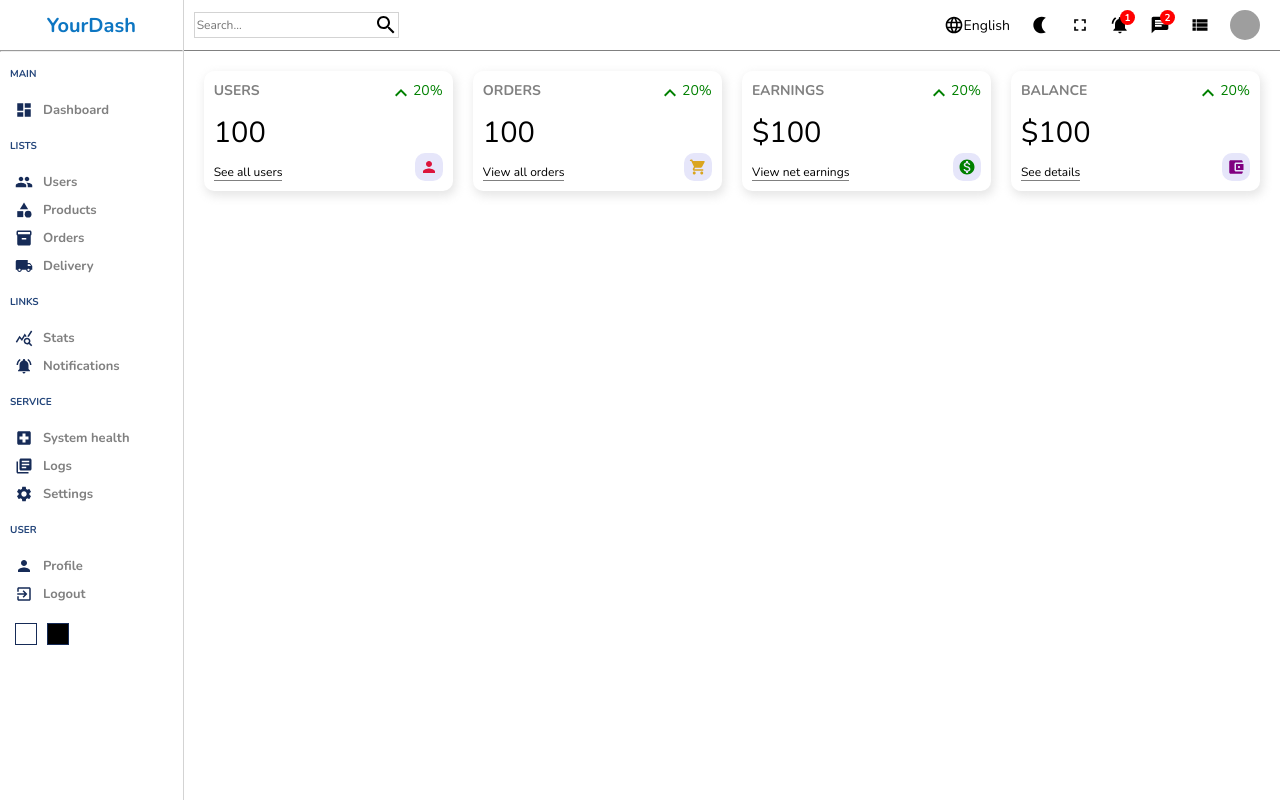
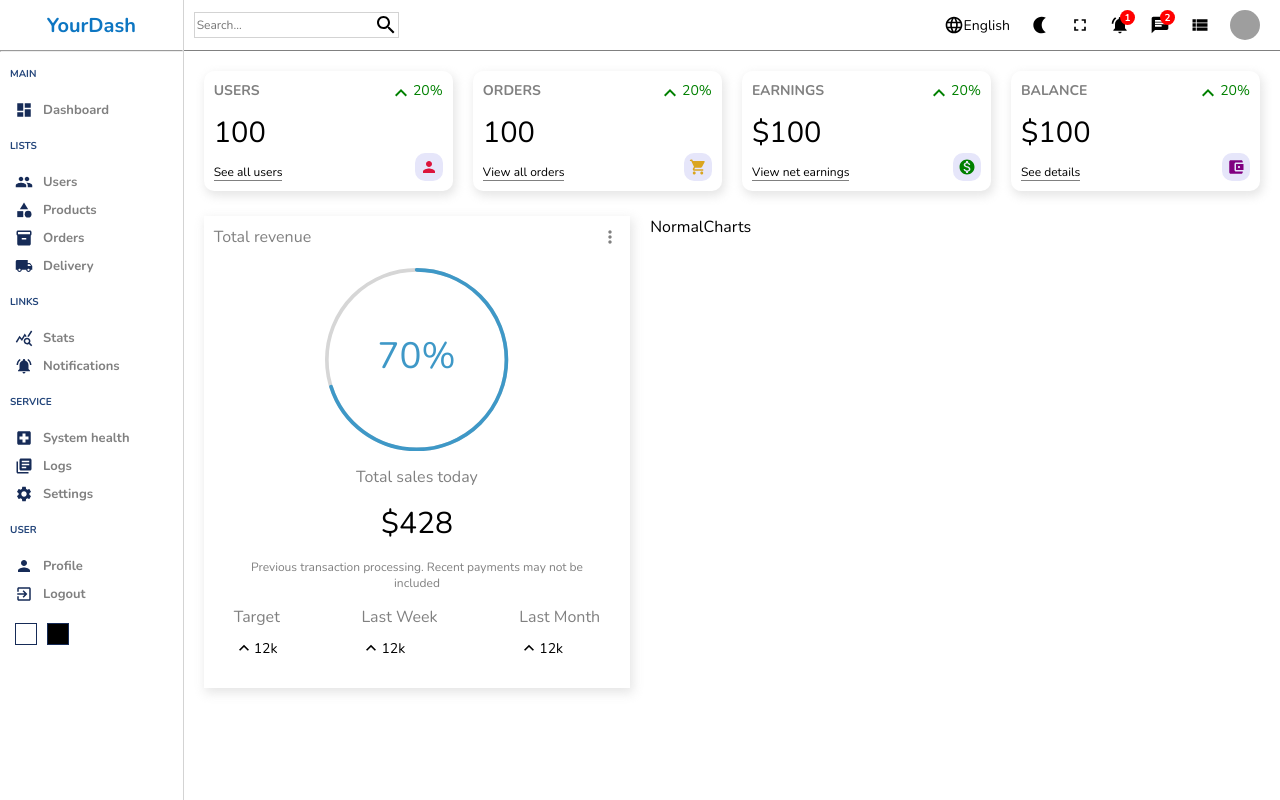
Before and after one commit to ZoranUTF8/react_admin_dashboard, a React (Create React App) app: page / in a window 1280 px wide. Built offline with nearby package versions, Linux system fonts and the light colour scheme; grey boxes are pictures that could not be loaded; a web font is replaced by a local one.

Commit message:
Add featured chart

```diff
--- a/package.json
+++ b/package.json
@@ -8,6 +8,7 @@
     "@mui/icons-material": "^5.8.4",
     "@mui/material": "^5.8.4",
     "react": "^18.2.0",
+    "react-circular-progressbar": "^2.1.0",
     "react-dom": "^18.2.0",
     "react-router-dom": "^6.3.0",
     "react-scripts": "5.0.1",
--- /dev/null
+++ b/src/components/featuredCharts/FeaturedCharts.jsx
@@ -0,0 +1,52 @@
+import "./featuredCharts.scss";
+import MoreVertIcon from "@mui/icons-material/MoreVert";
+import { CircularProgressbar } from "react-circular-progressbar";
+import KeyboardArrowUpIcon from "@mui/icons-material/KeyboardArrowUp";
+
+import "react-circular-progressbar/dist/styles.css";
+
+const FeaturedCharts = () => {
+  return (
+    <div className="featured">
+      <div className="top">
+        <h1 className="title"> Total revenue</h1>
+        <MoreVertIcon fontSize="small" />
+      </div>
+      <div className="bottom">
+        <div className="featuredChart">
+          <CircularProgressbar value={70} text={"70%"} strokeWidth={2} />
+        </div>
+        <p className="title">Total sales today</p>
+        <p className="amount">$428</p>
+        <p className="desc">
+          Previous transaction processing. Recent payments may not be included
+        </p>
+        <div className="summary">
+          <div className="item">
+            <div className="itemTitle">Target</div>
+            <div className="itemResult">
+              <KeyboardArrowUpIcon fontSize={"small"} />
+              <div className="resultAmount">12k</div>
+            </div>
+          </div>
+          <div className="item">
+            <div className="itemTitle">Last Week</div>
+            <div className="itemResult">
+              <KeyboardArrowUpIcon fontSize={"small"} />
+              <div className="resultAmount">12k</div>
+            </div>
+          </div>
+          <div className="item">
+            <div className="itemTitle">Last Month</div>
+            <div className="itemResult">
+              <KeyboardArrowUpIcon fontSize={"small"} />
+              <div className="resultAmount">12k</div>
+            </div>
+          </div>
+        </div>
+      </div>
+    </div>
+  );
+};
+
+export default FeaturedCharts;
--- /dev/null
+++ b/src/components/featuredCharts/featuredCharts.scss
@@ -0,0 +1,78 @@
+.featured {
+    flex: 2;
+    -webkit-box-shadow: 2px 4px 10px 1px rgba(0.0, 0, 0.47);
+    box-shadow: 2px 4px 10px 1px rgba(201, 201, 201, 0.47);
+    padding: 10px;
+
+    .top {
+        display: flex;
+        align-items: center;
+        justify-content: space-between;
+        color: gray;
+
+        .title {
+            font-size: 16px;
+            font-weight: 500;
+        }
+    }
+
+    .bottom {
+        padding: 20px;
+        display: flex;
+        flex-direction: column;
+        align-items: center;
+        justify-content: center;
+        gap: 15px;
+
+        .featuredChart {
+            width: 50%;
+        }
+
+        .title {
+            font-weight: 500;
+            color: gray;
+        }
+
+        .amount {
+            font-size: 30px;
+        }
+
+        .desc {
+            font-family: 300;
+            font-size: 12px;
+            color: gray;
+            text-align: center;
+        }
+
+        .summary {
+            width: 100%;
+
+            display: flex;
+            justify-content: space-between;
+            align-items: center;
+
+            .item {
+                text-align: center;
+
+                .itemTitle {
+                    color: gray;
+                }
+                .itemResult{
+                    display: flex;
+                    align-items: center;
+                    margin-top: 10px;
+                    font-size: 14px;
+
+                    &.positive{
+                        color: green;
+                    }
+                    &.negative{
+                        color: red;
+                    }
+                }
+            }
+        }
+
+    }
+
+}
--- a/src/components/index.js
+++ b/src/components/index.js
@@ -1,5 +1,6 @@
 import Navbar from "./navbar/Navbar";
 import Sidebar from "./sidebar/Sidebar";
 import Widget from "./widget/Widget";
-
-export { Navbar, Sidebar, Widget };
+import FeaturedCharts from "./featuredCharts/FeaturedCharts";
+import NormalCharts from "./normalCharts/NormalCharts";
+export { Navbar, Sidebar, Widget, FeaturedCharts, NormalCharts };
--- /dev/null
+++ b/src/components/normalCharts/NormalCharts.jsx
@@ -0,0 +1,7 @@
+import "./normalCharts.scss";
+
+const NormalCharts = () => {
+  return <div className="normal">NormalCharts</div>;
+};
+
+export default NormalCharts;
--- /dev/null
+++ b/src/components/normalCharts/normalCharts.scss
@@ -0,0 +1,4 @@
+.normal {
+    flex: 3;
+
+}
--- a/src/components/widget/widget.js
+++ b/src/components/widget/widget.js
@@ -4,6 +4,7 @@
 import ShoppingCartIcon from "@mui/icons-material/ShoppingCart";
 import MonetizationOnIcon from "@mui/icons-material/MonetizationOn";
 import AccountBalanceWalletIcon from "@mui/icons-material/AccountBalanceWallet";
+
 const Widget = ({ type }) => {
   let data;
   //? Temporary
--- a/src/pages/home/Home.jsx
+++ b/src/pages/home/Home.jsx
@@ -1,5 +1,11 @@
 import "./home.scss";
-import { Sidebar, Navbar, Widget } from "../../components";
+import {
+  Sidebar,
+  Navbar,
+  Widget,
+  FeaturedCharts,
+  NormalCharts,
+} from "../../components";
 
 const Home = () => {
   return (
@@ -15,7 +21,10 @@
           <Widget type="balance" />
         </div>
 
-        <div className="charts"></div>
+        <div className="charts">
+          <FeaturedCharts />
+          <NormalCharts />
+        </div>
       </div>
     </div>
   );
--- a/src/pages/home/home.scss
+++ b/src/pages/home/home.scss
@@ -4,10 +4,15 @@
     .homeContainer {
         flex: 6;
 
-        .widgets {
+        .widgets,
+        .charts {
             display: flex;
             padding: 20px;
             gap: 20px
+        }
+
+        .charts {
+            padding: 5px 20px;
         }
     }
 
```
Also changed, not shown: 1 other file (tests, documents, lock files or other folders).
